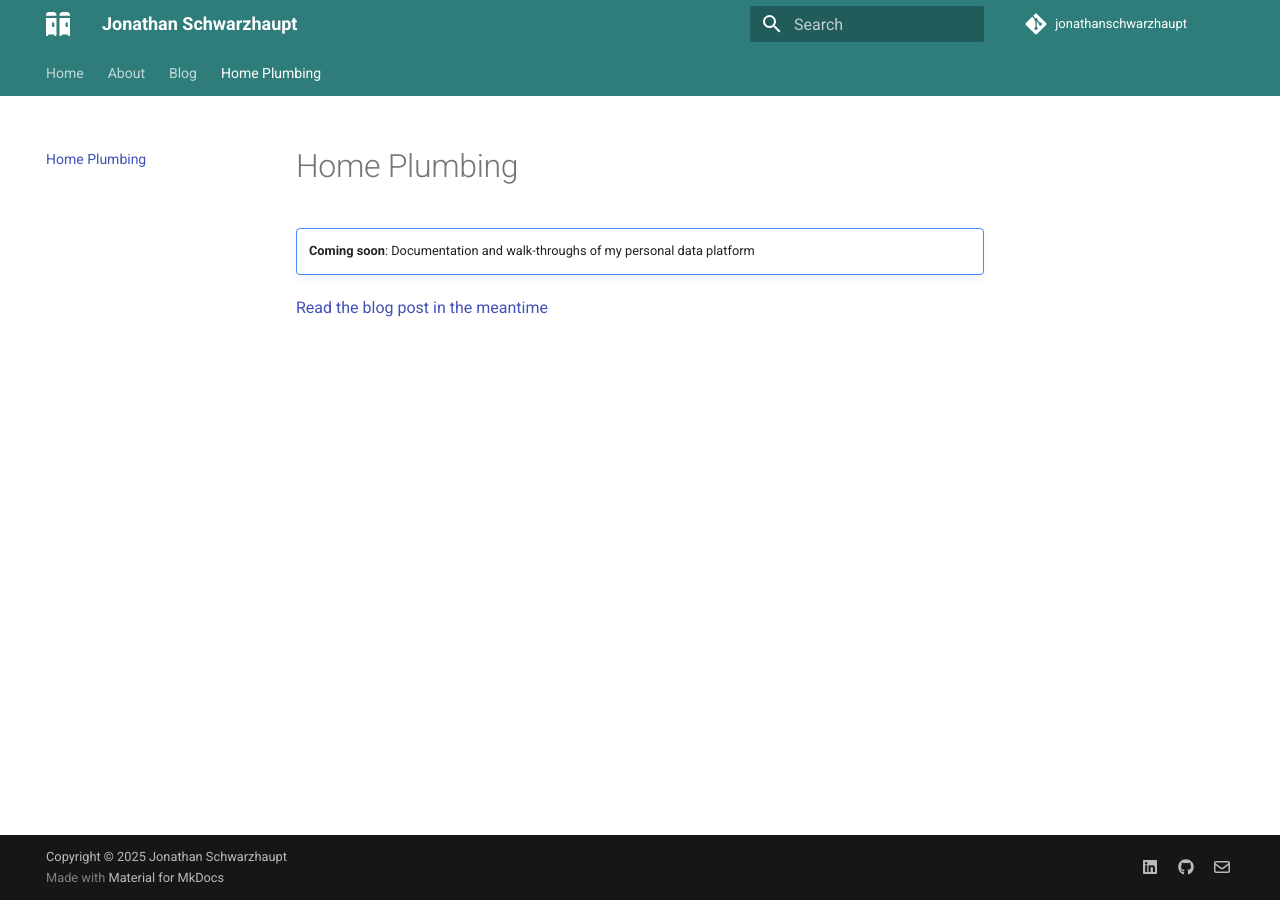
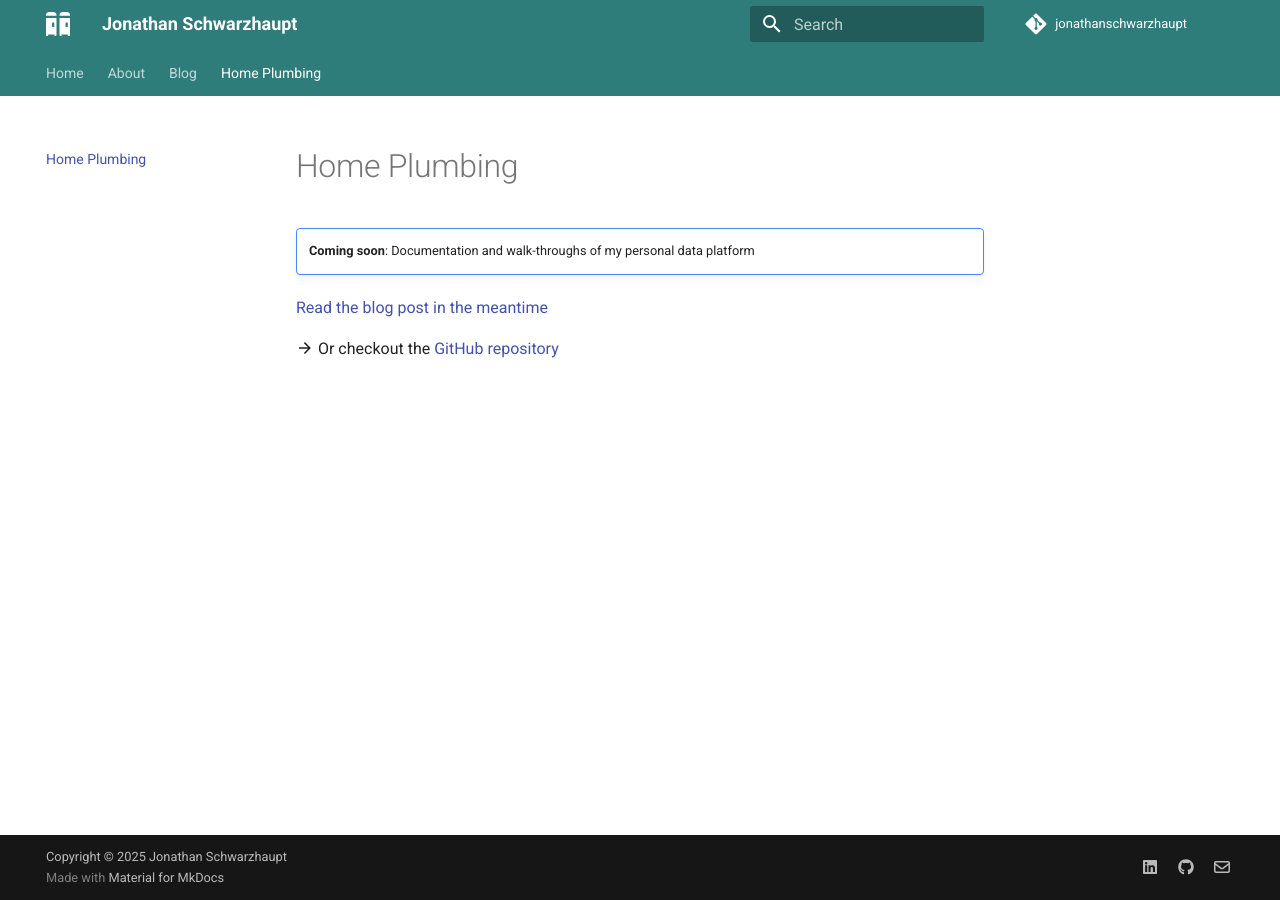
Before and after one commit to jonathanschwarzhaupt/mkdocs-blog, an MkDocs documentation site: the page built from docs/plumbing.md, in a window 1280 px wide. Built offline with MkDocs 1.6.1 and Material for MkDocs 9.7.7, drawn with Linux system fonts in a browser that asks for light colours.

Commit message:
feat: add repo link to plumbing.md

```diff
--- a/docs/plumbing.md
+++ b/docs/plumbing.md
@@ -4,3 +4,5 @@
     **Coming soon**: Documentation and walk-throughs of my personal data platform
 
 [Read the blog post in the meantime](./blog/posts/home-plumbing-my-own-data-platform.md)
+
+:material-arrow-right: Or checkout the [GitHub repository](https://github.com/jonathanschwarzhaupt/home-plumbing)
```
